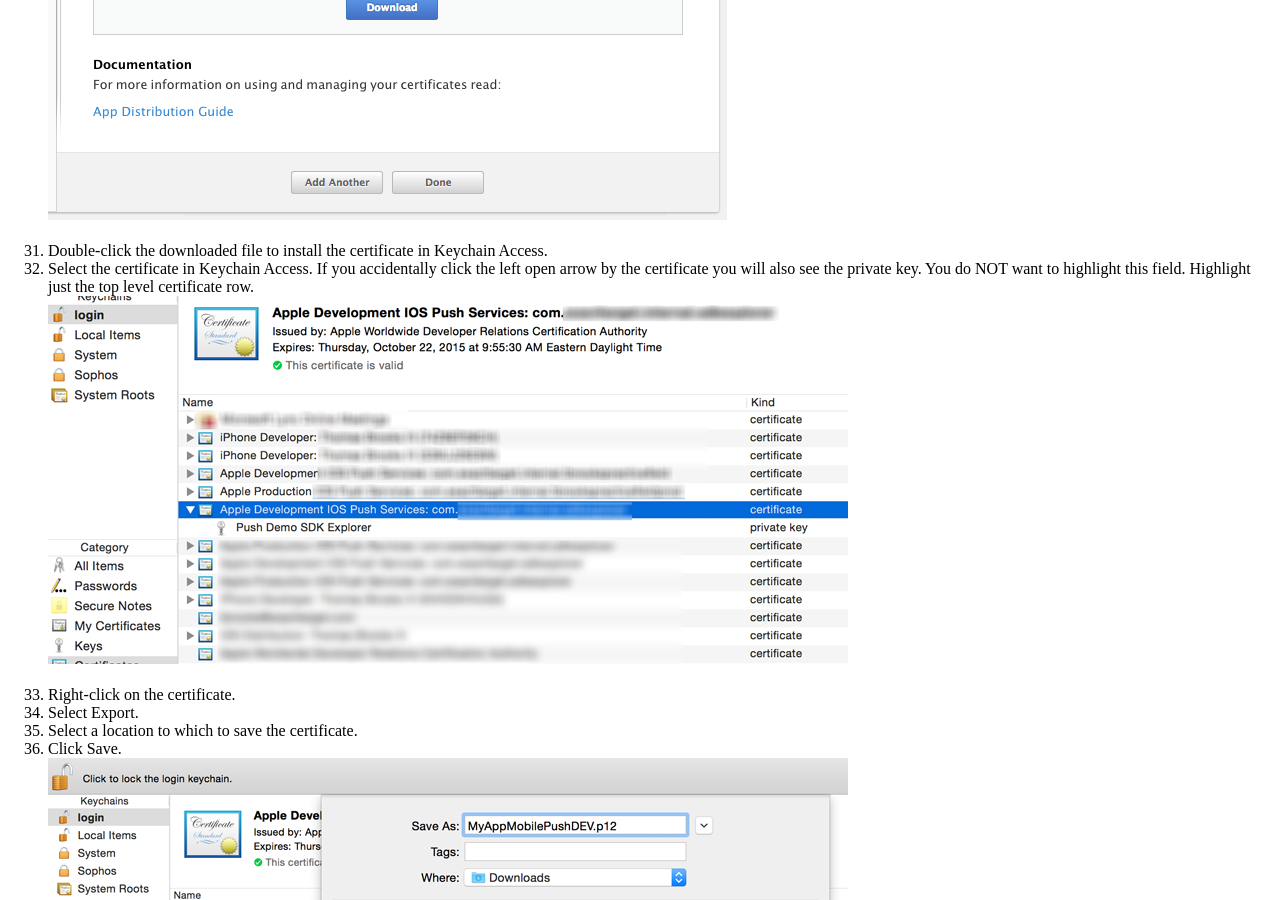
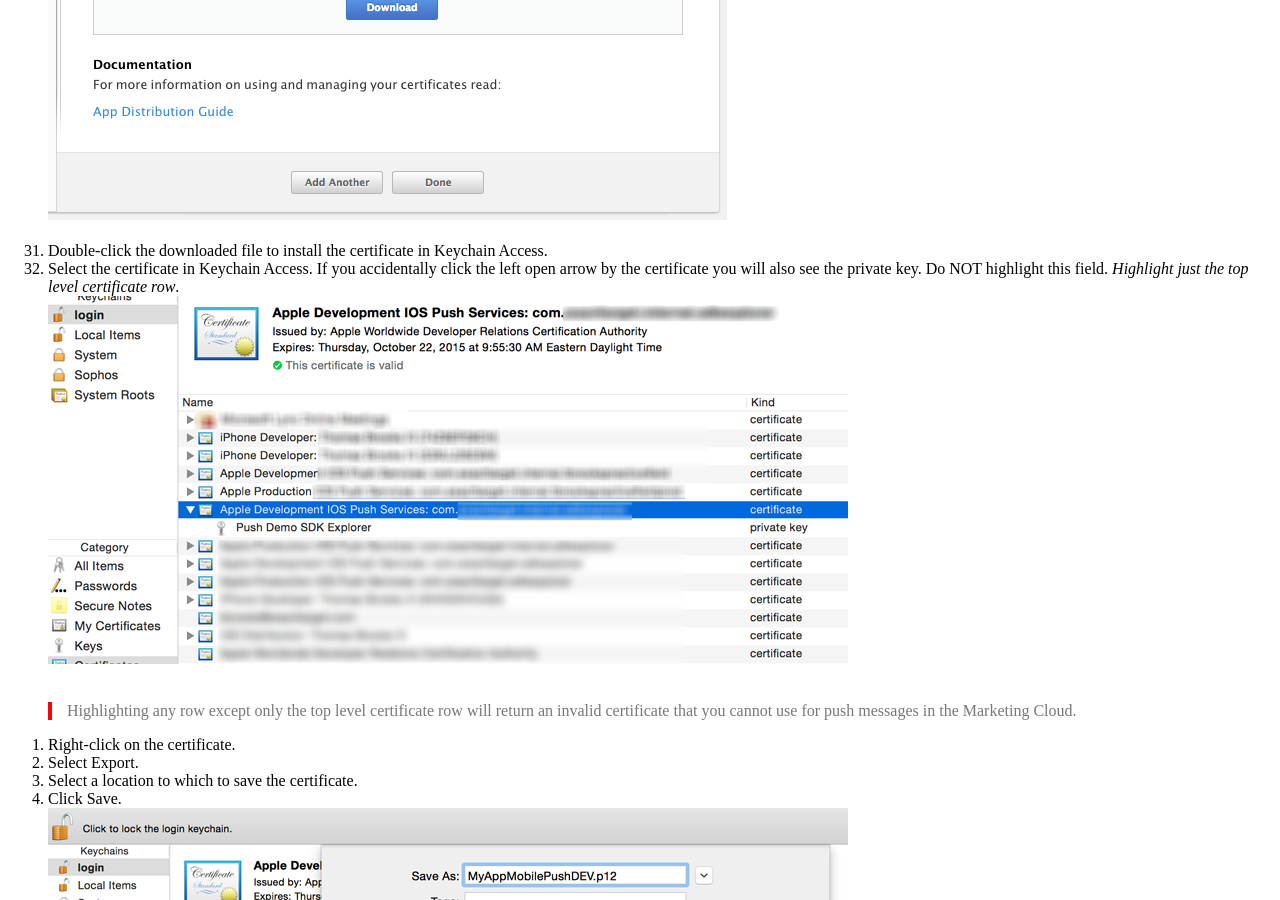
Before and after one commit to salesforce-marketingcloud/JB4A-SDK-iOS, a Jekyll site: the page built from _posts/2015-05-13-apple.md, in a window 1280 px wide and 900 px high, scrolled down 11411 px. Built offline with Jekyll 4.4.1, drawn with Linux system fonts in a browser that asks for light colours; a style sheet for code colours, icons or effects is not loaded.

Commit message:
Certificate text revision
Per Jen Mavis.

```diff
--- a/_posts/2015-05-13-apple.md
+++ b/_posts/2015-05-13-apple.md
@@ -87,10 +87,13 @@
  <img class="img-responsive" src="{{ site.baseurl }}/assets/ioscertificates_step13.png" /><br/>
 <br/>
 1. Double-click the downloaded file to install the certificate in Keychain Access.
-1. Select the certificate in Keychain Access. If you accidentally click the left open arrow by the certificate you will also see the private key. You do NOT want to highlight this field. Highlight just the top level certificate row.
+1. Select the certificate in Keychain Access. If you accidentally click the left open arrow by the certificate you will also see the private key. Do NOT highlight this field. *Highlight just the top level certificate row*.
 <br/>
  <img class="img-responsive" src="{{ site.baseurl }}/assets/ioscertificates_step14.png" /><br/>
 <br/>
+
+> Highlighting any row except only the top level certificate row will return an invalid certificate that you cannot use for push messages in the Marketing Cloud.
+
 1. Right-click on the certificate.
 1. Select Export.
 1. Select a location to which to save the certificate.
```
